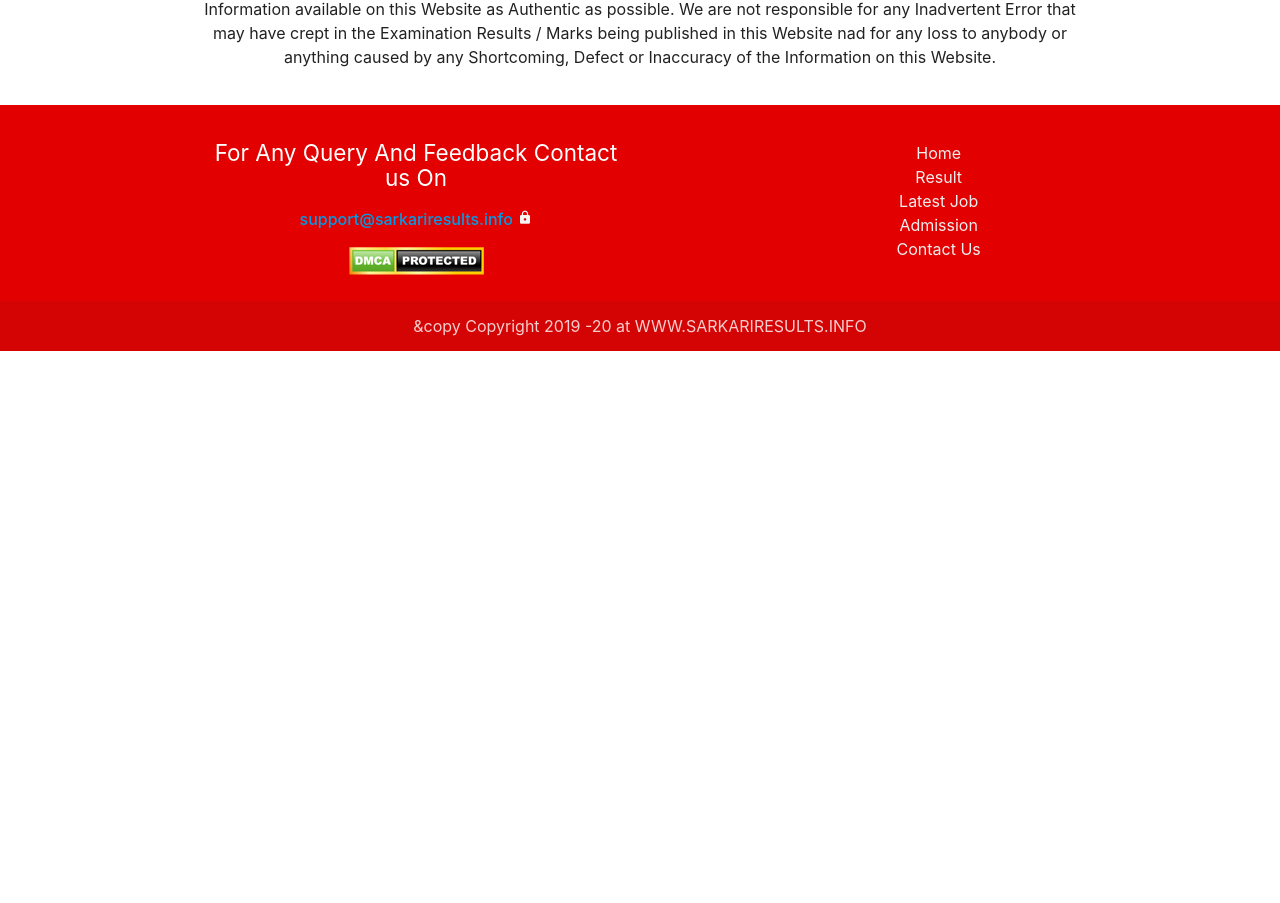
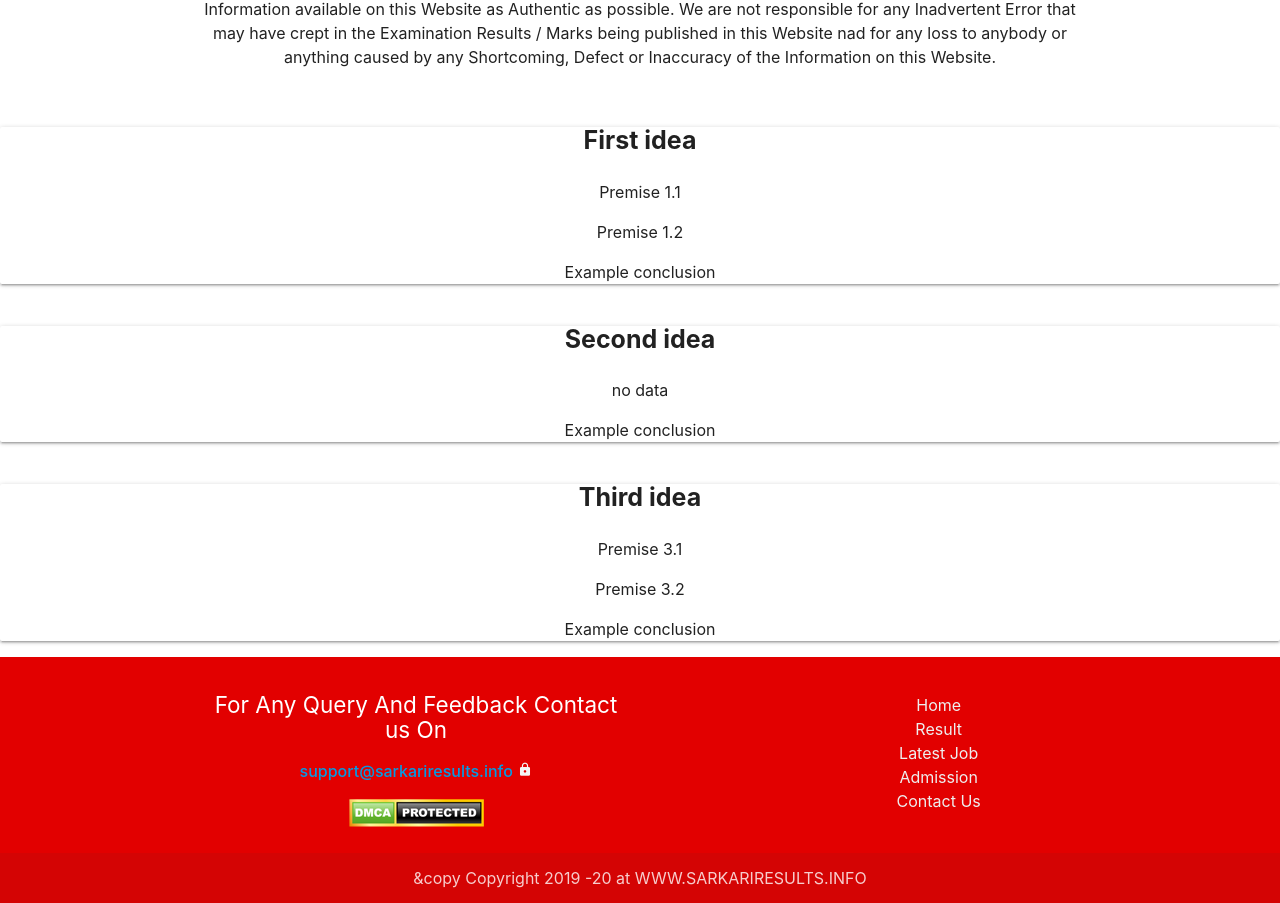
Before and after one commit to SarikaWirtz/sarkariresults, a React (Create React App) app: page /latestresult/1 in a window 1280 px wide. Shown: the part 2020-2923 px from the top of the page. Before the commit the page ends 2371 px from the top, so only its background shows below. Built offline with nearby package versions, Linux system fonts and the light colour scheme.

Commit message:
test array loop in to array loop

```diff
--- a/src/App.js
+++ b/src/App.js
@@ -12,6 +12,7 @@ import SiteFooter from './components/layout/SiteFooter'
 // import LatestResultCardDetails from './components/tables/LatestResultCardDetails'
 // import LResultSummay from './components/tables/LatestResult/LResultSummary'
 import LatestResultDetail from './components/tables/LatestResult/LatestResultDetail'
+import Test from './components/layout/test'
 
 
 
@@ -28,6 +29,7 @@ function App() {
           <Route path='/latestresult/:latest_result_id' component={LatestResultDetail} />
 
         </Switch>
+        <Test></Test>
         <SiteFooter></SiteFooter>
       </div>
     </BrowserRouter>
--- /dev/null
+++ b/src/components/data/test.json
@@ -0,0 +1,22 @@
+[
+    {
+        "title": "First idea",
+        "premises": [
+            {"premise": "Premise 1.1"},
+            {"premise": "Premise 1.2"}
+        ],
+        "conclusion": "Example conclusion"
+    },
+    {
+        "title": "Second idea",
+        "conclusion": "Example conclusion"
+    },
+    {
+        "title": "Third idea",
+        "premises": [
+            {"premise": "Premise 3.1"},
+            {"premise": "Premise 3.2"}
+        ],
+        "conclusion": "Example conclusion"
+    }
+]
--- /dev/null
+++ b/src/components/layout/test.js
@@ -0,0 +1,45 @@
+import React, { Component } from 'react'
+import data from '../data/test.json'
+
+const datalist = data;
+// console.log(datalist);
+
+
+
+class Test extends Component {
+    constructor() {
+        super();
+        this.state = {
+            datalist: datalist
+        }
+    }
+
+    render() {
+        return (
+          <div>
+            {this.state.datalist.map(({title, premises, conclusion}, i) => {
+              return <div key={i} className="card">
+                <div className="card-body">
+                  <h1>{title}</h1>
+
+                  {
+                      premises ? (
+                        premises.map((premise, j) => {
+                            return <p key={j}>{premise.premise}</p>
+                          })
+                      ) : (
+                          <div>no data</div>
+                      )
+
+                  }
+                  <p>{conclusion}</p>
+                </div>
+              </div>
+            })}
+          </div>
+        );
+      }
+};
+
+
+export default Test
```
